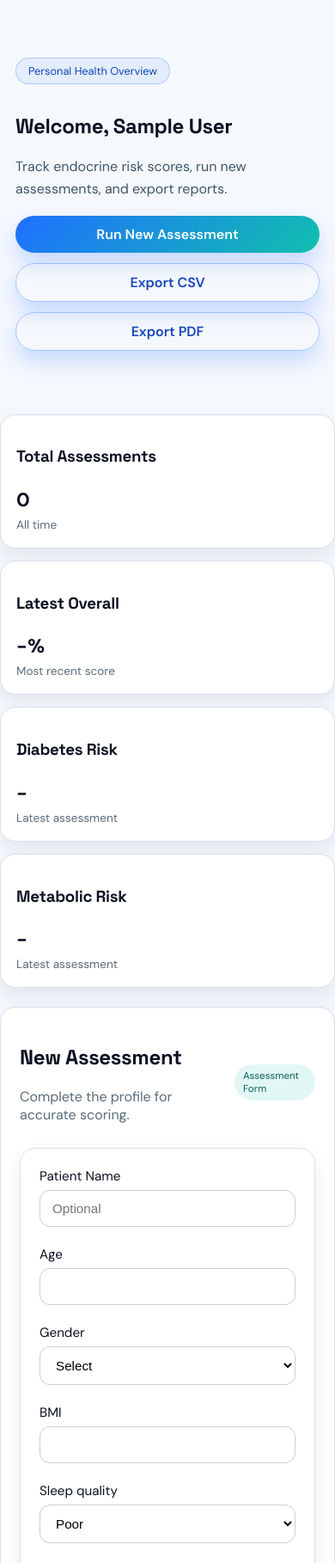
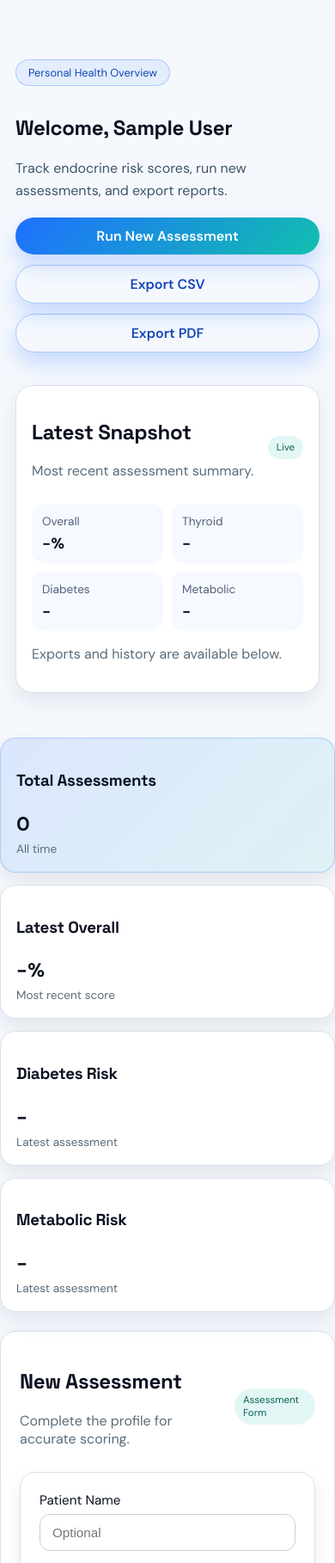
Before and after one commit to endocrineai-hub/endocrine-ai, a Flask app: page /dashboard in a window 390 px wide. Shown: the part 29-1847 px from the top of the page at 86% size. Run offline with Flask 3, Linux system fonts and the light colour scheme; the visitor is signed in with stand-in values (Sample User, id 1); data that the repository does not hold is empty.

Commit message:
Redesign user dashboard hero and summary

```diff
--- a/backend/static/css/styles.css
+++ b/backend/static/css/styles.css
@@ -794,6 +794,10 @@ pre { background: #f5f8fb; border: 1px solid var(--line); padding: 10px; border-
   display: grid;
   gap: 6px;
 }
+.summary-card.highlight {
+  background: linear-gradient(135deg, rgba(31, 111, 255, 0.12), rgba(17, 191, 174, 0.1));
+  border-color: rgba(31, 111, 255, 0.25);
+}
 .summary-card p {
   margin: 0;
   font-size: 1.4rem;
@@ -815,6 +819,38 @@ pre { background: #f5f8fb; border: 1px solid var(--line); padding: 10px; border-
   margin-bottom: 12px;
   gap: 10px;
 }
+
+.dashboard-hero {
+  padding: 56px 0 20px;
+}
+.dashboard-hero-grid {
+  display: grid;
+  grid-template-columns: 1.1fr 0.9fr;
+  gap: 20px;
+  align-items: start;
+}
+.dashboard-hero-card {
+  background: #ffffff;
+  border: 1px solid var(--line);
+  border-radius: 20px;
+  padding: 18px;
+  box-shadow: var(--shadow-soft);
+}
+.snapshot-grid {
+  display: grid;
+  grid-template-columns: repeat(2, 1fr);
+  gap: 10px;
+  margin-bottom: 12px;
+}
+.snapshot-item {
+  background: #f6f9ff;
+  border-radius: 14px;
+  padding: 12px;
+  display: grid;
+  gap: 6px;
+}
+.snapshot-item span { font-size: 0.85rem; color: #51607a; }
+.snapshot-item strong { font-size: 1.1rem; }
 
 .reveal { opacity: 0; transform: translateY(8px); animation: fadeUp 0.8s ease forwards; }
 @keyframes fadeUp {
@@ -841,6 +877,7 @@ pre { background: #f5f8fb; border: 1px solid var(--line); padding: 10px; border-
   .chart-grid { grid-template-columns: 1fr; }
   .stats-grid-hero { grid-template-columns: 1fr 1fr; }
   .dashboard-summary { grid-template-columns: repeat(2, 1fr); }
+  .dashboard-hero-grid { grid-template-columns: 1fr; }
   .admin-panels { grid-template-columns: 1fr; }
   .insight-grid { grid-template-columns: 1fr; }
   .footer-inner { flex-direction: column; align-items: flex-start; }
--- a/backend/templates/user_dashboard.html
+++ b/backend/templates/user_dashboard.html
@@ -2,8 +2,9 @@
 {% set title = "My Dashboard" %}
 {% block content %}
 {% set latest = assessments[0] if assessments else None %}
-<section class="hero compact">
-  <div class="container">
+<section class="dashboard-hero">
+  <div class="container dashboard-hero-grid">
+    <div class="dashboard-hero-copy">
       <p class="pill">Personal Health Overview</p>
       <h1>Welcome, {{ user_name }}</h1>
       <p class="lead">Track endocrine risk scores, run new assessments, and export reports.</p>
@@ -13,11 +14,40 @@
         <a class="btn btn-ghost" href="/dashboard/export.pdf">Export PDF</a>
       </div>
     </div>
+    <aside class="dashboard-hero-card">
+      <div class="panel-head">
+        <div>
+          <h2>Latest Snapshot</h2>
+          <p class="muted">Most recent assessment summary.</p>
+        </div>
+        <span class="chip">Live</span>
+      </div>
+      <div class="snapshot-grid">
+        <div class="snapshot-item">
+          <span>Overall</span>
+          <strong>{{ latest.risk_score if latest else '-' }}%</strong>
+        </div>
+        <div class="snapshot-item">
+          <span>Thyroid</span>
+          <strong>{{ latest.thyroid_risk if latest else '-' }}</strong>
+        </div>
+        <div class="snapshot-item">
+          <span>Diabetes</span>
+          <strong>{{ latest.diabetes_risk if latest else '-' }}</strong>
+        </div>
+        <div class="snapshot-item">
+          <span>Metabolic</span>
+          <strong>{{ latest.metabolic_risk if latest else '-' }}</strong>
+        </div>
+      </div>
+      <p class="muted">Exports and history are available below.</p>
+    </aside>
+  </div>
 </section>
 
 <main class="container section">
   <section class="dashboard-summary">
-    <article class="summary-card">
+    <article class="summary-card highlight">
       <h3>Total Assessments</h3>
       <p>{{ assessments | length }}</p>
       <span class="muted">All time</span>
```
Lines whose indentation alone changed are shown as unchanged.
